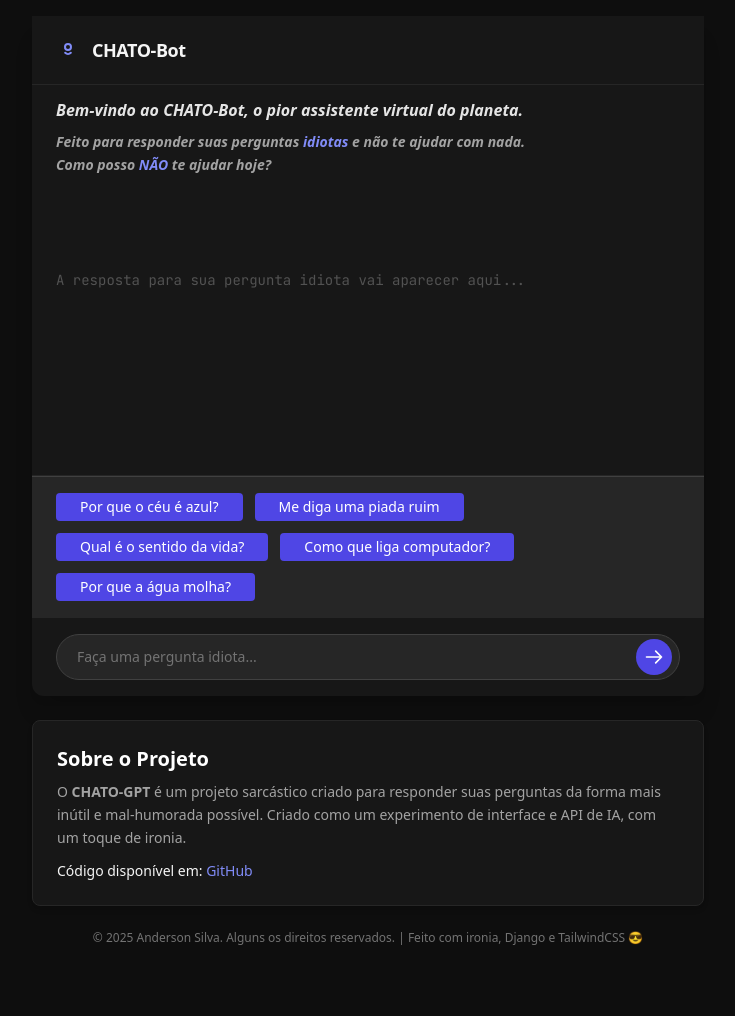
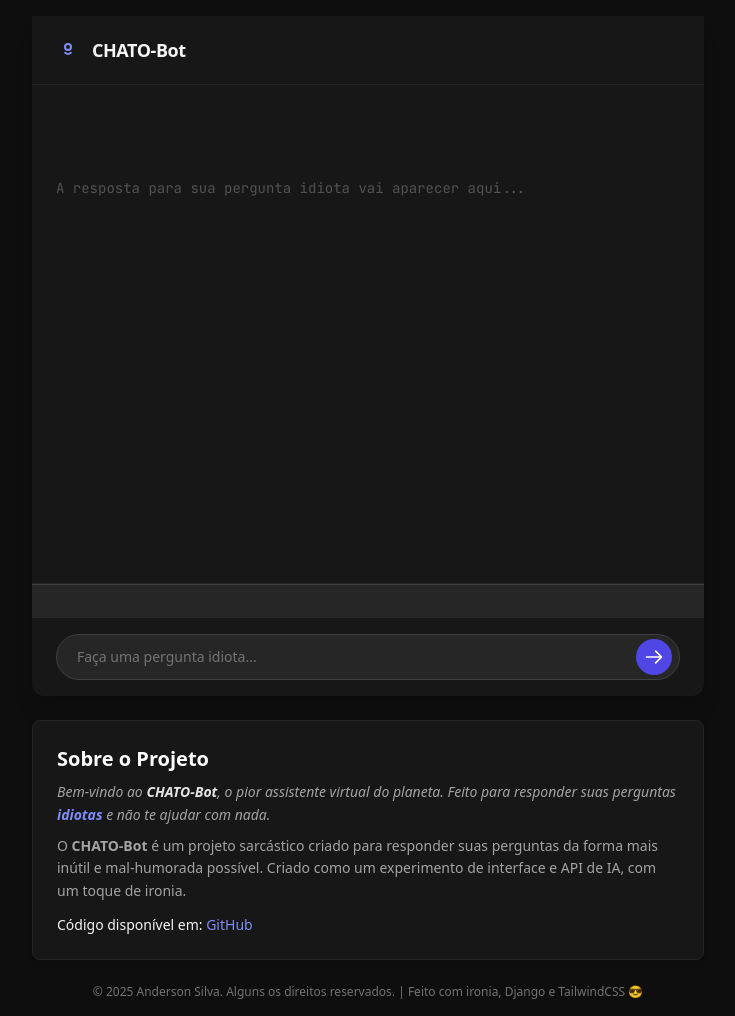
Before and after one commit to andersondv5/CHATO-Bot, a Django app: page / in a window 1280 px wide. Shown: the whole page, without its empty margins (272-1007 px from the left). Before the commit the page ends 945 px from the top, so only its background shows below. Run offline with Django 5.2, Linux system fonts and the light colour scheme; some libraries are stand-ins or nearby versions.

Commit message:
atualizacao front

```diff
--- a/core/static/style.css
+++ b/core/static/style.css
@@ -5,7 +5,6 @@
 
 #resposta-container {
     font-family: 'JetBrains Mono', monospace;
-    /* borda removida */
 }
 
 #resposta-container::-webkit-scrollbar {
--- a/core/templates/core/home.html
+++ b/core/templates/core/home.html
@@ -10,27 +10,20 @@
     <link rel="stylesheet" href="{% static 'style.css' %}" />
   </head>
   <body class="bg-[#0e0e0e] text-neutral-100 flex flex-col items-center justify-center min-h-screen p-4">
+
+  <!-- Chat principal -->
   <main class="bg-neutral-900 max-w-2xl w-full rounded-xl shadow-xl flex flex-col h-[85vh]">
     <header class="px-6 py-5 border-b border-neutral-800 bg-neutral-900 flex items-center gap-3">
-        <svg xmlns="http://www.w3.org/2000/svg" class="h-6 w-6 text-indigo-400" fill="none" viewBox="0 0 24 24" stroke="currentColor" stroke-width="2" aria-hidden="true">
+      <svg xmlns="http://www.w3.org/2000/svg" class="h-6 w-6 text-indigo-400" fill="none" viewBox="0 0 24 24" stroke="currentColor" stroke-width="2">
         <path stroke-linecap="round" stroke-linejoin="round" d="M14.828 14.828a4 4 0 01-5.656 0M9 10h.01M15 10h.01M12 12c1.5 0 3-1 3-3s-1.5-3-3-3-3 1-3 3 1.5 3 3 3z" />
       </svg>
       <h1 class="text-lg font-semibold text-neutral-100 tracking-tight select-none">CHATO-Bot</h1>
     </header>
 
-      <p class="mt-3 px-6 max-w-xl text-base text-neutral-200 italic leading-relaxed font-semibold">
-        Bem-vindo ao <span class="font-bold text-neutral-200">CHATO-Bot</span>, o pior assistente virtual do planeta.
-      </p>
-
-      <p class="mt-2 px-6 max-w-xl text-sm text-neutral-400 italic leading-relaxed font-semibold">
-        Feito para responder suas perguntas <span class="font-bold text-indigo-400">idiotas</span> e não te ajudar com nada.<br />
-        Como posso <span class="font-bold text-indigo-400">NÃO</span> te ajudar hoje?
-      </p>
-
     <section id="resposta-container" class="flex-grow p-6 overflow-y-auto text-sm text-neutral-300 whitespace-pre-wrap leading-relaxed border-b border-neutral-800">
       {% if resposta %}
         <div id="pergunta-anterior" class="mb-2 text-indigo-400 font-semibold">Você: {{ pergunta }}</div>
-          <div id="resposta-texto"></div> <!-- Local onde a resposta será digitada com JS -->
+        <div id="resposta-texto"></div>
       {% else %}
         <p class="text-neutral-600 select-none">A resposta para sua pergunta idiota vai aparecer aqui...</p>
       {% endif %}
@@ -38,14 +31,7 @@
 
     <!-- sugestões de perguntas idiotas -->
     <div class="px-6 py-4 bg-neutral-800 border-t border-neutral-700 flex flex-wrap gap-3">
-        <button type="button" class="bg-indigo-600 hover:bg-indigo-700 text-white px-6 py-1 rounded text-sm transition" onclick="fillQuestion('Por que o céu é azul?')">Por que o céu é azul?</button>
-        <button type="button" class="bg-indigo-600 hover:bg-indigo-700 text-white px-6 py-1 rounded text-sm transition" onclick="fillQuestion('Me diga uma piada ruim')">Me diga uma piada ruim</button>
-
-        <button type="button" class="bg-indigo-600 hover:bg-indigo-700 text-white px-6 py-1 rounded text-sm transition" onclick="fillQuestion('Qual é o sentido da vida?')">Qual é o sentido da vida?</button>
-
-        <button type="button" class="bg-indigo-600 hover:bg-indigo-700 text-white px-6 py-1 rounded text-sm transition" onclick="fillQuestion('Como que liga computador?')">Como que liga computador?</button>
-
-        <button type="button" class="bg-indigo-600 hover:bg-indigo-700 text-white px-6 py-1 rounded text-sm transition" onclick="fillQuestion('Por que a água molha?')">Por que a água molha?</button>
+      <!-- ... (mesmos botões) ... -->
     </div>
 
     <form method="post" class="relative flex items-center gap-4 px-6 py-4 border-t border-neutral-800" autocomplete="off" id="form-pergunta">
@@ -95,14 +81,18 @@
     {% endif %}
   </main>
 
+  <!-- Contextualização fora da interface de conversa -->
   <section class="mt-6 max-w-2xl w-full bg-neutral-900 p-6 rounded-lg shadow-md border border-neutral-800">
     <h2 class="text-xl font-semibold text-white mb-2">Sobre o Projeto</h2>
+    <p class="text-neutral-400 text-sm leading-relaxed mb-2 italic">
+      Bem-vindo ao <span class="font-bold text-neutral-200">CHATO-Bot</span>, o pior assistente virtual do planeta. Feito para responder suas perguntas <span class="text-indigo-400 font-bold">idiotas</span> e não te ajudar com nada.
+    </p>
     <p class="text-neutral-400 text-sm leading-relaxed">
-        O <strong>CHATO-GPT</strong> é um projeto sarcástico criado para responder suas perguntas da forma mais inútil e mal-humorada possível. Criado como um experimento de interface e API de IA, com um toque de ironia.
+      O <strong>CHATO-Bot</strong> é um projeto sarcástico criado para responder suas perguntas da forma mais inútil e mal-humorada possível. Criado como um experimento de interface e API de IA, com um toque de ironia.
     </p>
     <p class="mt-3 text-sm">
       Código disponível em:
-        <a href="https://github.com/seudominio/chato-gpt" class="text-indigo-400 hover:underline" target="_blank">GitHub</a>
+      <a href="https://github.com/andersondv5/CHATO-Bot" class="text-indigo-400 hover:underline" target="_blank">GitHub</a>
     </p>
   </section>
 
@@ -115,7 +105,5 @@
       input.focus()
     }
   </script>
-
   <script src="{% static 'script.js' %}"></script>
 </body>
-</html>
```
Lines whose indentation alone changed are shown as unchanged.
